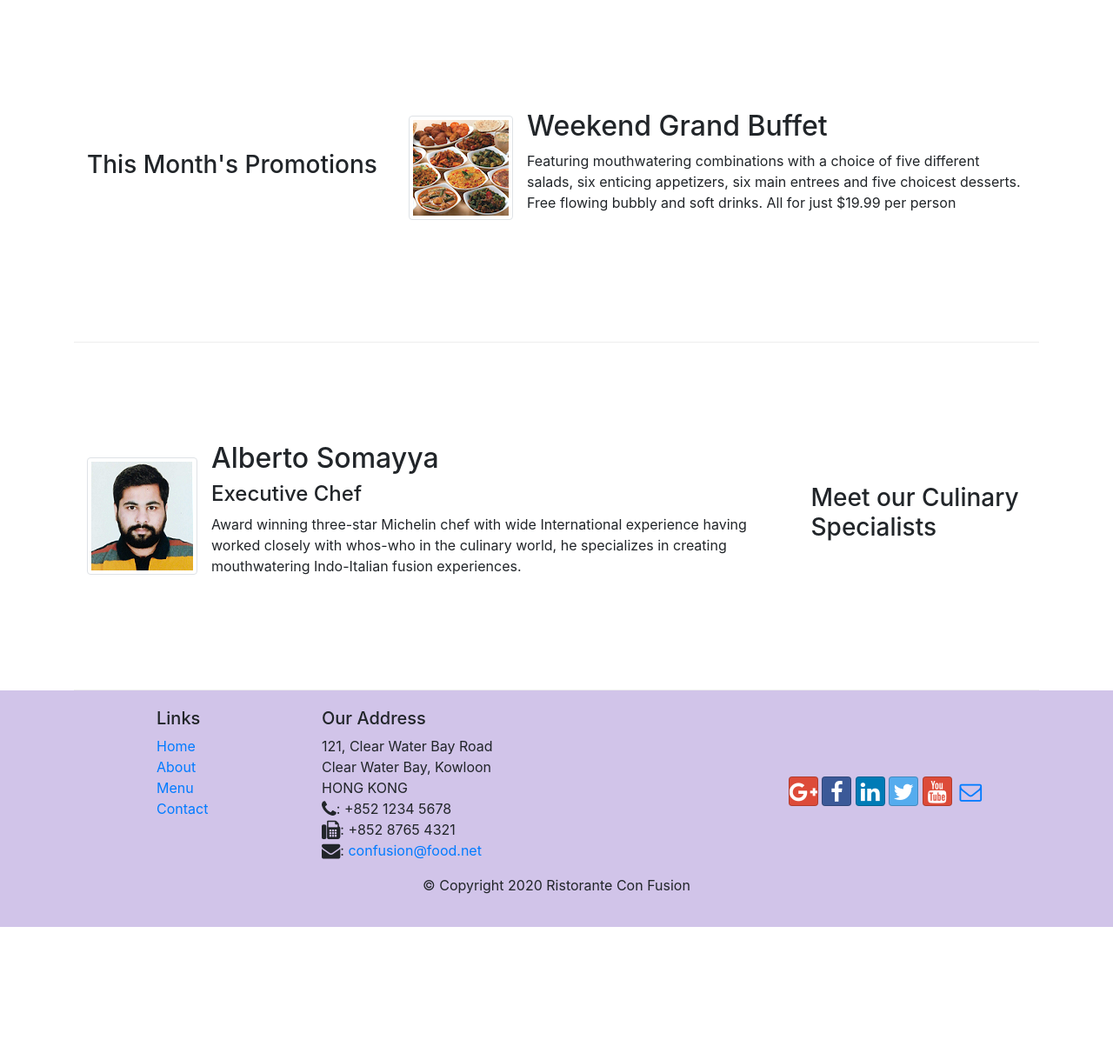
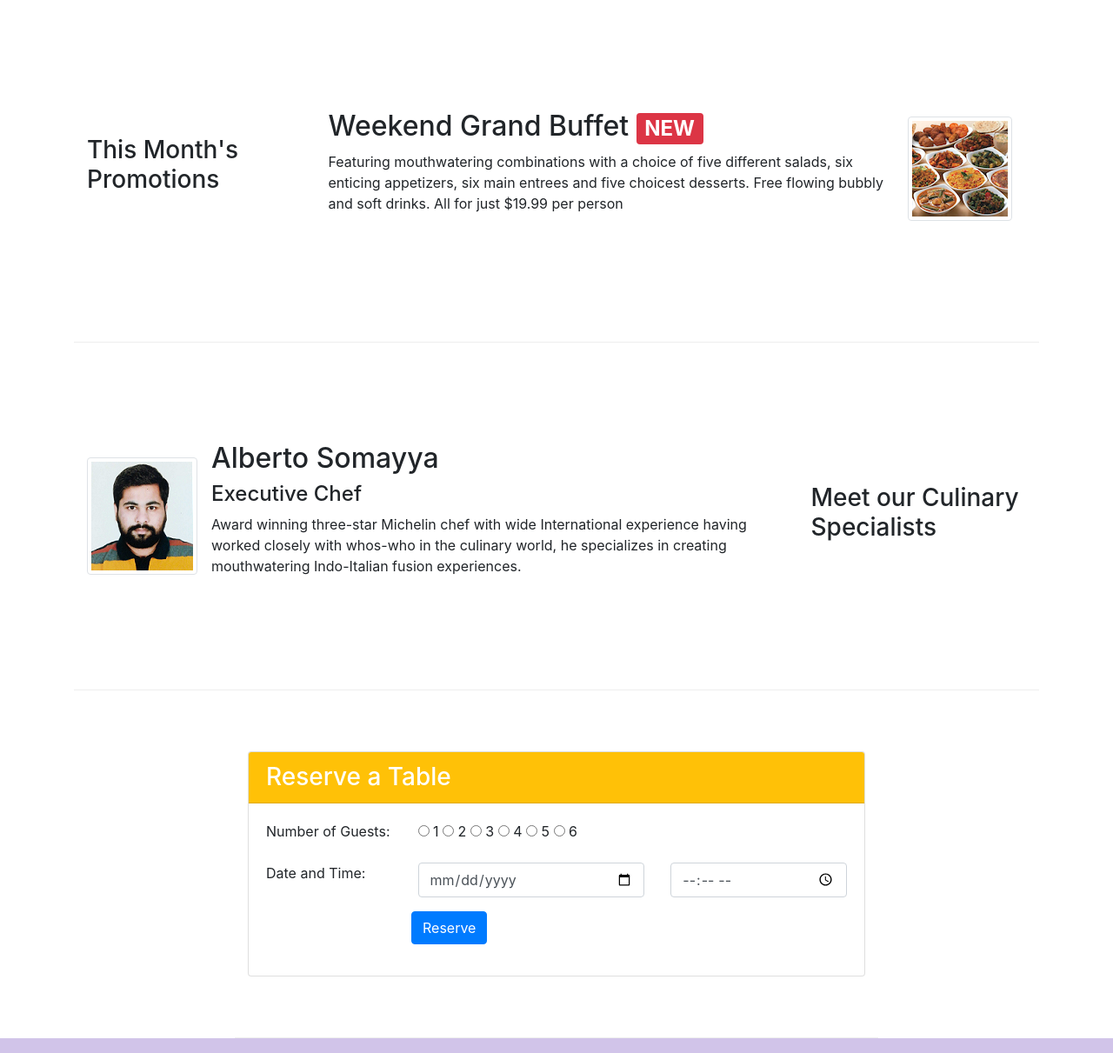
Before and after one commit to parthpandya21/conFusion, a website: page index.html in a window 1280 px wide. Shown: the part 740-1951 px from the top of the page at 87% size. Before the commit the page ends 1806 px from the top, so only its background shows below. Drawn offline with nearby package versions, Linux system fonts and the light colour scheme.

Commit message:
Assig 2/Btn -Reserve form

```diff
--- a/index.html
+++ b/index.html
@@ -39,11 +39,16 @@
             <div class="row row-header">
                 <div class="col-12 col-sm-6">
                     <h1>Ristorante con Fusion</h1>
-                    <p class="d-none d-sm-block">We take inspiration from the World's best cuisines, and create a unique fusion experience. Our lipsmacking creations will tickle your culinary senses!</p>
+                    <p>We take inspiration from the World's best cuisines, and create a unique fusion experience. Our lipsmacking creations will tickle your culinary senses!</p>
                 </div>
-                <div>
+                <div class="col-12 col-sm-3 align-self-center">
+                    <img src="img/logo.png" class="img-fluid">
+                </div>
+                <div class="row form-group col-12 col-sm-3 align-self-center">
+                    <a type="button" role="button" class="btn btn-warning btn-md btn-block" href="#fm">Reserve Table</a>
                 </div>
             </div>
+        </div>
     </header>
 
     <div class="container">
@@ -66,16 +71,18 @@
 
 
         <div class="row row-content align-items-center">
-            <div class="col-12 col-sm-4 order-sm-first ol-md-3">
+            <div class="col-12 col-sm-3 order-sm-first ol-md-3">
                 <h3>This Month's Promotions</h3>
             </div>
-            <div class="col col-sm order-sm-last col-md">
+            <div class="col col-sm  col-md">
                 <div class="media">
-                    <img class="d-flex mr-3 img-thumbnail align-self-center" src="img/buffet.png" alt="buffet">
+                    <img class="d-flex mr-3 img-thumbnail align-self-center order-sm-last" src="img/buffet.png" alt="buffet">
                     <div class="media-body">
-                        <h2 class="mt-0">Weekend Grand Buffet</h2>
+                        <h2 class="mt-0">Weekend Grand Buffet <span class="badge badge-danger">NEW</span></h2>
                         <p class="d-none d-sm-block">Featuring mouthwatering combinations with a choice of five different salads, six enticing appetizers, six main entrees and five choicest desserts. Free flowing bubbly and soft drinks. All for just $19.99 per person </p>
                     </div>
+
+
 
                 </div>
             </div>
@@ -99,7 +106,51 @@
 
         </div>
 
+        <div class=" col-12 col-sm-8 row row-content align-items-center">
+            <div class="container">
+                <div class="card">
+                    <h3 class="card-header bg-warning text-white">Reserve a Table</h3>
+                    <div class="card-body">
+                        <form id="fm">
+                            <div class="row form-group">
+                                <label for="numberofguests" class="col-md-3 col-form-lable">Number of Guests:</label>
+                                <div class="col-md-8 align-self-center">
+                                    <input type="radio" id="1guest" name="numberofguests" value="1guest">
+                                    <label for="1guest"> 1</label>
+                                    <input type="radio" id="2guests" name="numberofguests" value="2guests">
+                                    <label for="2guests"> 2</label>
+                                    <input type="radio" id="3guests" name="numberofguests" value="3guests">
+                                    <label for="3guests"> 3</label>
+                                    <input type="radio" id="4guests" name="numberofguests" value="4guests">
+                                    <label for="4guests"> 4</label>
+                                    <input type="radio" id="5guests" name="numberofguests" value="5guests">
+                                    <label for="5guests"> 5</label>
+                                    <input type="radio" id="6guests" name="numberofguests" value="6guests">
+                                    <label for="6guests"> 6</label>
+                                </div>
+                            </div>
+
+                            <div class="row form-group">
+                                <label for="datandtime" class="col-md-3 col-form-lable">Date and Time:</label>
+                                <div class="col-12 col-md-5">
+                                    <input type="date" value="date" class="form-control" name="date">
+                                </div>
+                                <div class="col-12 col-md-4">
+                                    <input type="time" value="time" class="form-control" name="time">
+                                </div>
+                            </div>
+                            <div class="row form-group offset-md-3">
+                                <button type="submit" class="btn btn-primary">Reserve</button>
+                            </div>
+                        </form>
+                    </div>
+
+                </div>
+            </div>
+        </div>
     </div>
+
+
 
 
     <footer class="footer">
```
